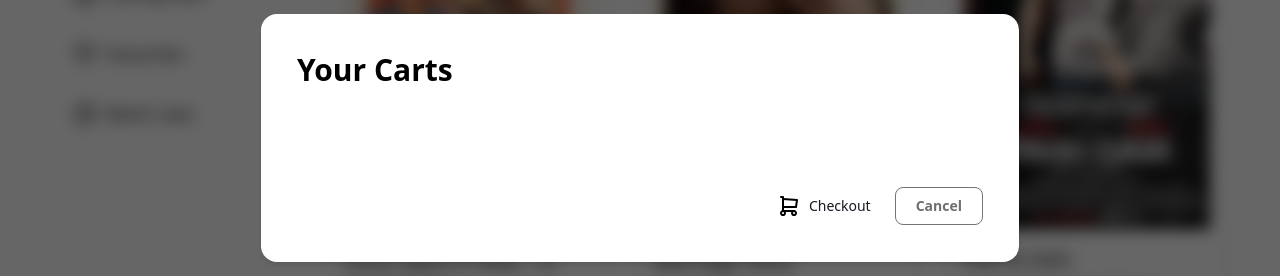
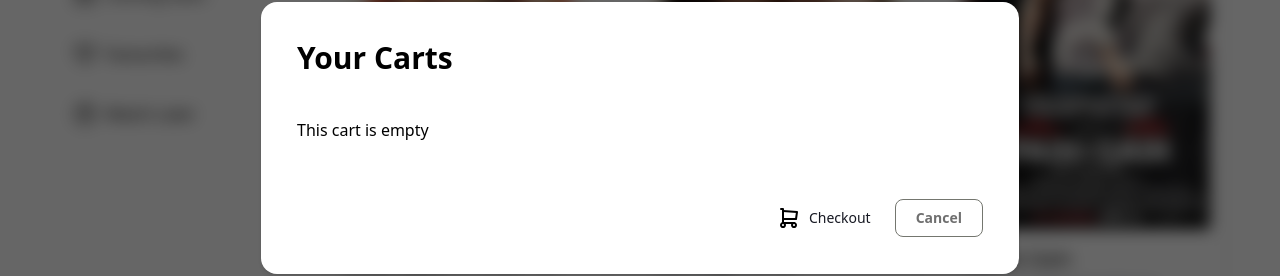
Before and after one commit to Shamiul40/CineRental-Movie-Website, a React (Vite) app: page / in a window 1280 px wide. Both pictures are taken after a click on the link 1214 px from the left and 55 px from the top of the page. Shown: the part 262-538 px from the top of the page. Built offline with nearby package versions, Linux system fonts and the light colour scheme.

Commit message:
cart condition apply

```diff
--- a/src/Cine/CartDetails.jsx
+++ b/src/Cine/CartDetails.jsx
@@ -32,7 +32,8 @@
             className="space-y-8 lg:space-y-12 max-h-[450px] overflow-auto mb-10 lg:mb-14"
           >
            {
-            cartData.map(item=>(
+           cartData.length > 0 ? (
+             cartData.map(item=>(
                <div key={item.id} className="grid grid-cols-[1fr_auto] gap-4">
               <div className="flex items-center gap-4">
                 <img
@@ -61,6 +62,9 @@
               </div>
             </div>
             ))
+           )  : (
+            <p>This cart is empty</p>
+           )
            }
 
           </div>
```
